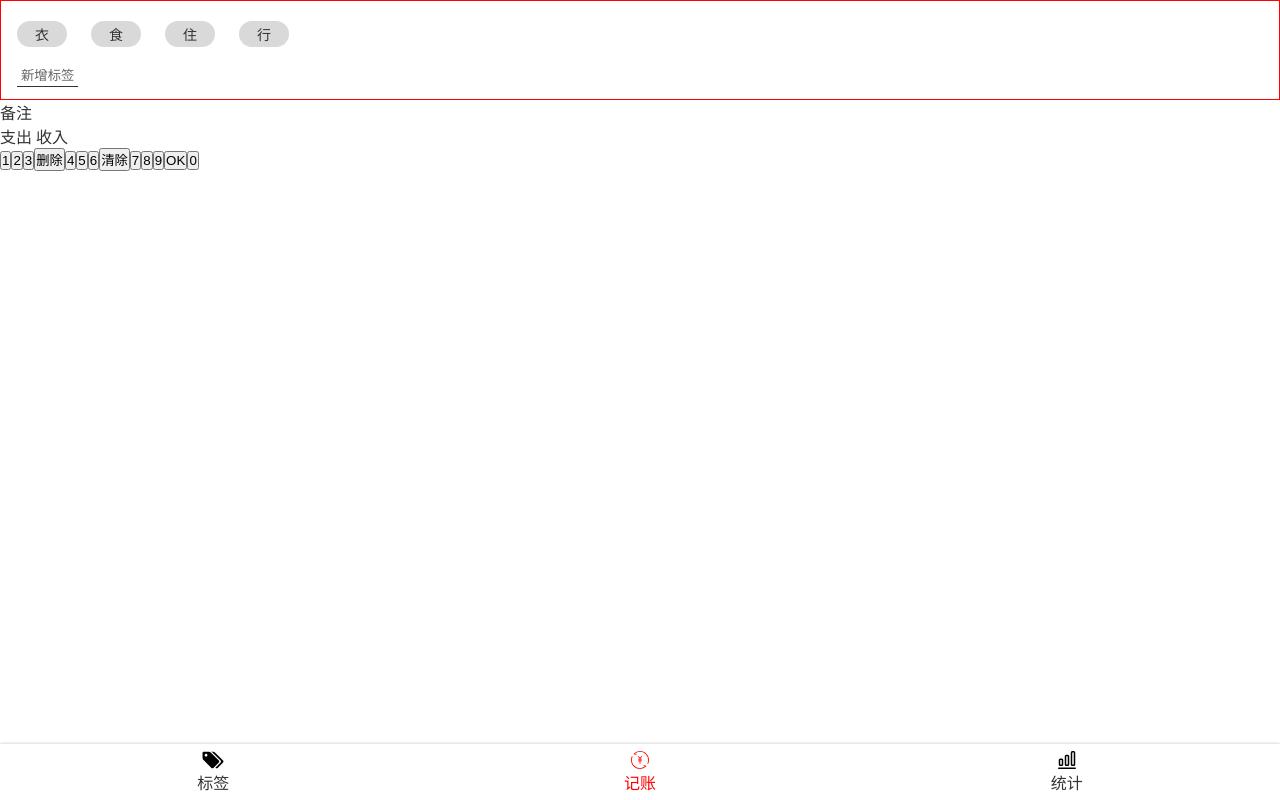
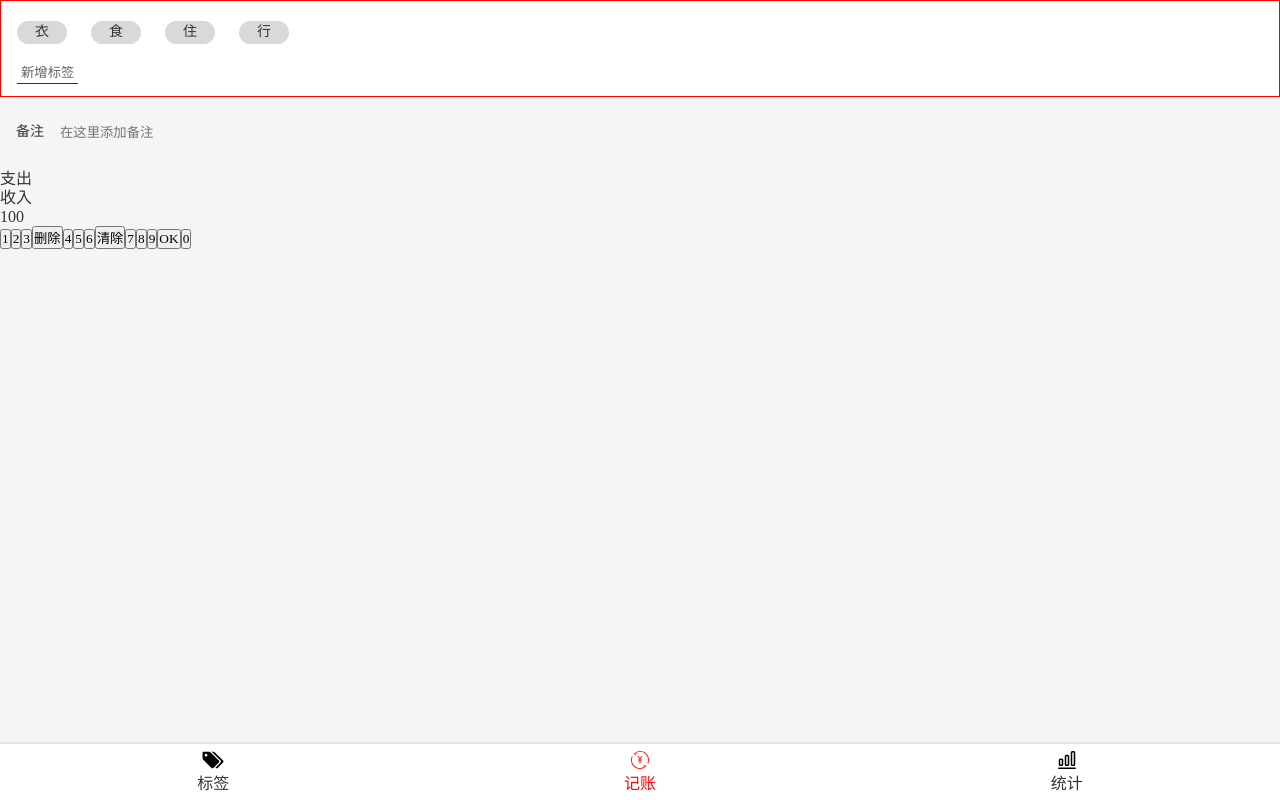
Before and after one commit to ljy123668/zhinong-money-react, a React app: page /money in a window 1280 px wide. Built offline with nearby package versions, Linux system fonts and the light colour scheme.

Commit message:
NoteSection UI完成

```diff
--- a/src/index.scss
+++ b/src/index.scss
@@ -15,7 +15,20 @@ a{
     color: inherit;
 }
 
+body{
+    font-size: 16px;
+    line-height: 1.2;
+    background-color: #f5f5f5;
+}
+button{
+    font-family: inherit;
+}
+
+:focus{
+    outline:none;
+}
 .icon{
     width: 2em;
     height: 2em;
+    display: inline-block;
 }
--- a/src/views/Money.tsx
+++ b/src/views/Money.tsx
@@ -26,6 +26,31 @@ const TagSection = styled.section`
         margin-top:8px;
     }
 `
+const NoteSection = styled.section`
+    background-color:#f5f5f5;
+    padding:0 16px;
+    font-size:14px;
+    > label{
+        display: flex;
+        align-items:center;
+        > span{
+            margin-right:16px;
+            white-space:nowrap;
+        }
+        > input{
+            display:block;
+            width:100%;
+            height:72px;
+            background:none;
+            border:none;
+        }
+    }
+`
+const CategorySection = styled.section`
+`
+
+const NumberPadSection = styled.section`
+`
 
 
 function Money() {
@@ -40,13 +65,20 @@ function Money() {
                 </ol>
                 <button>新增标签</button>
             </TagSection>
-            <section>
-                备注
-            </section>
-            <section>
-                支出 收入
-            </section>
-            <section>
+            <NoteSection>
+                <label><span>备注</span><input type="text" placeholder="在这里添加备注" /></label>
+            </NoteSection>
+            <CategorySection>
+                <ul>
+                    <li>支出</li>
+                    <li>收入</li>
+                </ul>
+            </CategorySection>
+            <NumberPadSection>
+                <div>
+                    100
+                </div>
+                <div>
                     <button>1</button>
                     <button>2</button>
                     <button>3</button>
@@ -60,7 +92,8 @@ function Money() {
                     <button>9</button>
                     <button>OK</button>
                     <button>0</button>
-            </section>
+                </div>
+            </NumberPadSection>
         </Layout>
     )
 }
```
Also changed, not shown: 1 other file (tests, documents, lock files or other folders). Lines whose indentation alone changed are shown as unchanged.
